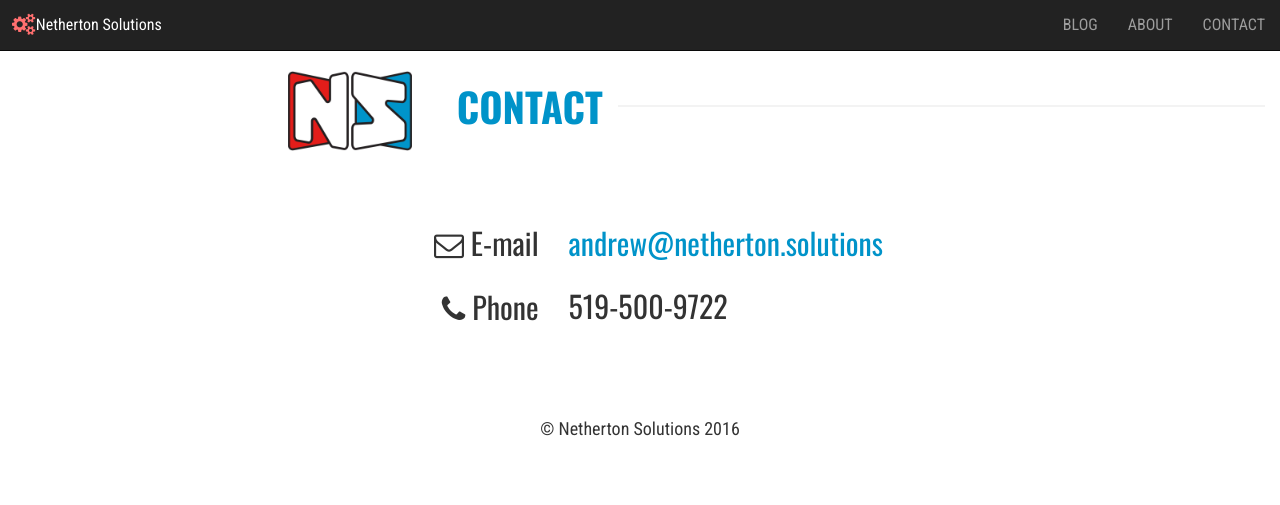
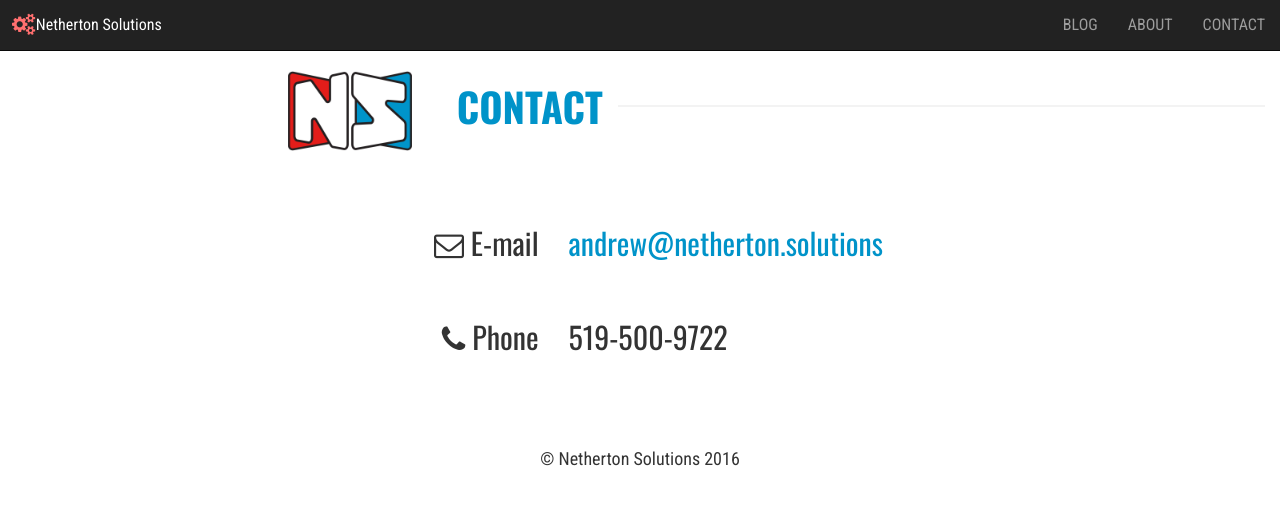
Before and after one commit to andrewnetherton/NethertonSolutions, a Jekyll site: the page built from _pages/contact.md, in a window 1280 px wide. Shown: the top 505 px of the page. Built offline with Jekyll 4.4.1, drawn with Linux system fonts in a browser that asks for light colours; nearby versions of some CDN libraries.

Commit message:
updated contact for better mobile view, needs more work

```diff
--- a/_pages/contact.md
+++ b/_pages/contact.md
@@ -8,10 +8,16 @@
         <div class="row">
             <div class="col-md-5" align="right">
                 <p><h2><i class="fa fa-envelope-o" aria-hidden="true"></i> E-mail</h2></p>
+            </div>
+            <div class="col-md-7" align="left">
+            <p><h2><a href="mailto:andrew@netherton.solutions">andrew@netherton.solutions</a></h2></p>
+            </div>
+        </div>
+        <div class="row">
+            <div class="col-md-5" align="right">
                 <p><h2><i class="fa fa-phone" aria-hidden="true"></i> Phone</h2></p>
             </div>
             <div class="col-md-7" align="left">
-            <p><h2><a href="mailto:andrew@netherton.solutions">andrew@netherton.solutions</a></h2></p>
             <p><h2>519-500-9722</h2></p>
             </div>
         </div>
```
